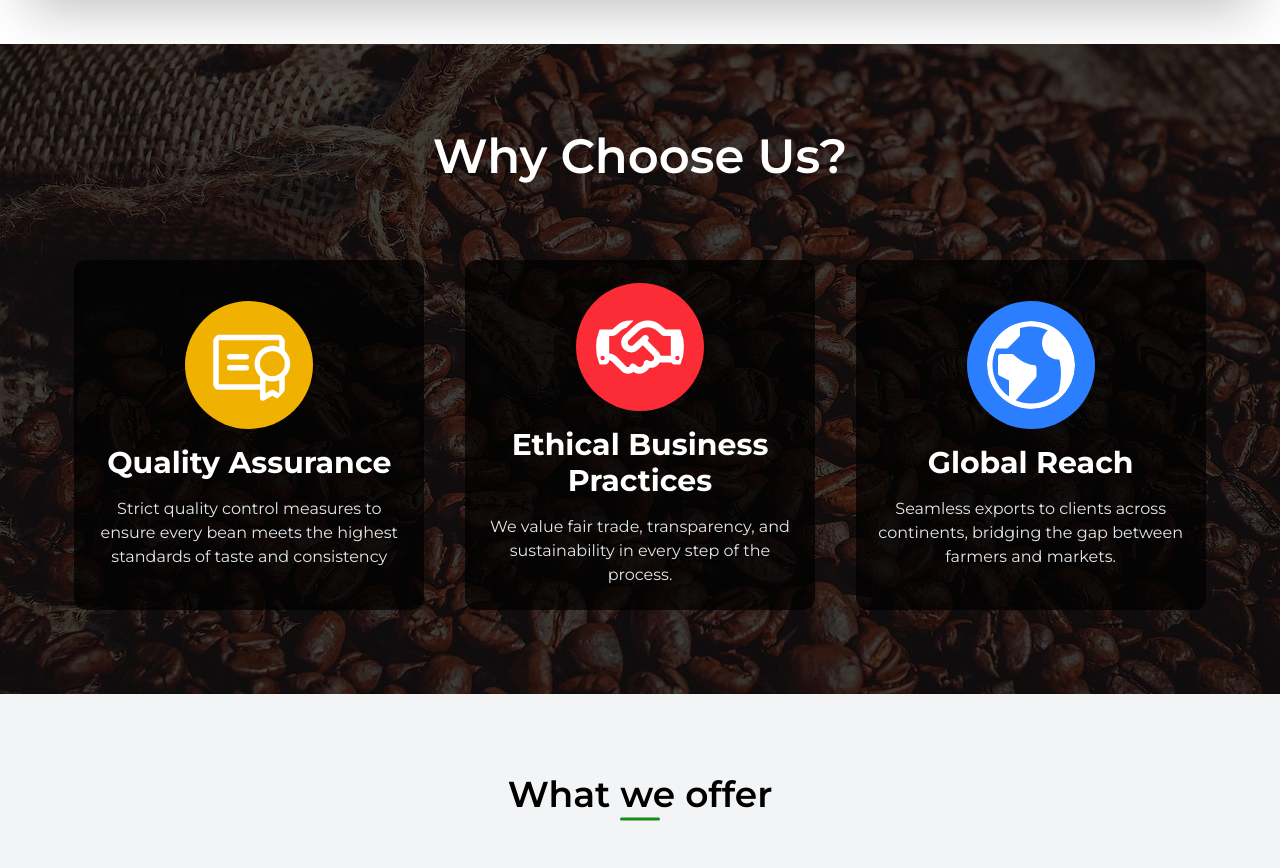
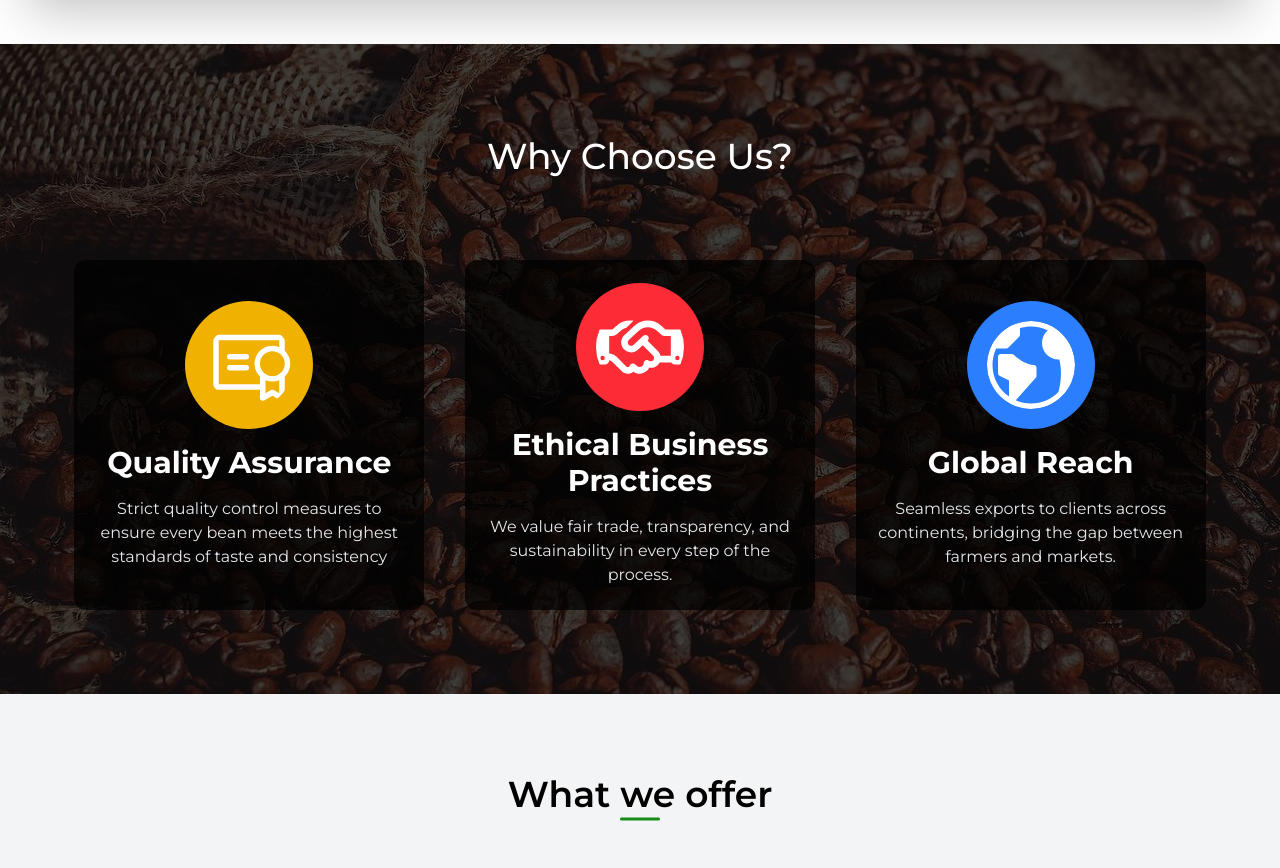
Before and after one commit to natnaelTy/Nensebo, a Next.js app: page / in a window 1280 px wide. Shown: the part 2360-3228 px from the top of the page. Built offline with nearby package versions, Linux system fonts and the light colour scheme; grey boxes are pictures that could not be loaded.

Commit message:
decreased font size

```diff
--- a/app/globals.css
+++ b/app/globals.css
@@ -45,7 +45,7 @@
     @apply max-w-xs text-gray-200 text-base;
   }
   .whyChooseUsTitle {
-    @apply absolute top-28 left-1/2 transform -translate-x-1/2 -translate-y-1/2 text-white text-3xl md:text-4xl lg:text-5xl font-semibold text-center;
+    @apply absolute top-28 left-1/2 transform -translate-x-1/2 -translate-y-1/2 text-white text-2xl md:text-3xl lg:text-4xl font-medium text-center;
   }
   /* about detail */
   .h3Title {
```
